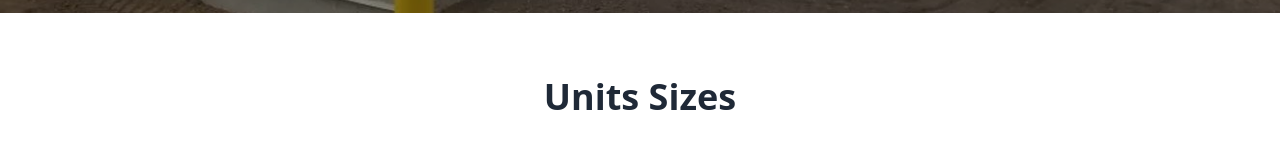
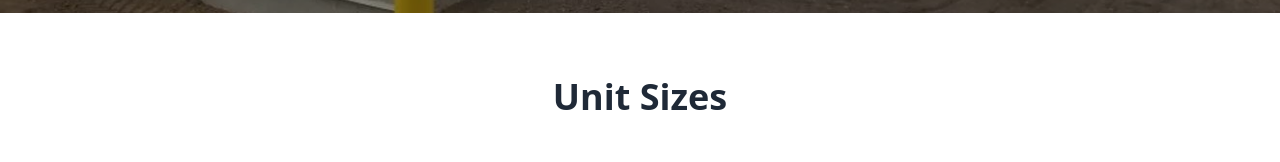
Before and after one commit to LNS-Landing/LNS-code1, a plain HTML site: page index.html in a window 1280 px wide. Shown: the part 563-725 px from the top of the page. Drawn offline with nearby package versions, Linux system fonts and the light colour scheme.

Commit message:
units correction

```diff
--- a/index.html
+++ b/index.html
@@ -38,7 +38,7 @@
     <!-- Units & Pricing Section -->
     <section id="units" class="py-16 px-4 bg-white">
         <div class="container mx-auto">
-            <h2 class="text-3xl md:text-4xl font-bold text-center mb-12">Units Sizes</h2>
+            <h2 class="text-3xl md:text-4xl font-bold text-center mb-12">Unit Sizes</h2>
             <div class="grid grid-cols-1 md:grid-cols-3 gap-8 text-center">
                 <!-- Unit 1 -->
                 <div class="p-6 border rounded-lg shadow-lg">
@@ -78,7 +78,7 @@
             <p class="text-lg mb-2 font-bold flex items-center justify-center">
                 <a href="https://www.google.com/maps/place/2262+County+Highway+L,+Tomahawk,+WI" target="_blank" class="text-gray-800 hover:underline flex items-center justify-center">
                     <svg xmlns="http://www.w3.org/2000/svg" width="24" height="24" viewBox="0 0 24 24" fill="none" stroke="currentColor" stroke-width="2" stroke-linecap="round" stroke-linejoin="round" class="inline-block mr-2"><path d="M20 10c0 6-8 12-8 12s-8-6-8-12a8 8 0 0 1 16 0Z"/><circle cx="12" cy="10" r="3"/></svg>
-                    2262 County Highway L, Tomahawk, WI
+                2262 County Highway L, Tomahawk, WI
                 </a>
             </p>
             <p class="text-xl font-semibold mb-4">
```
